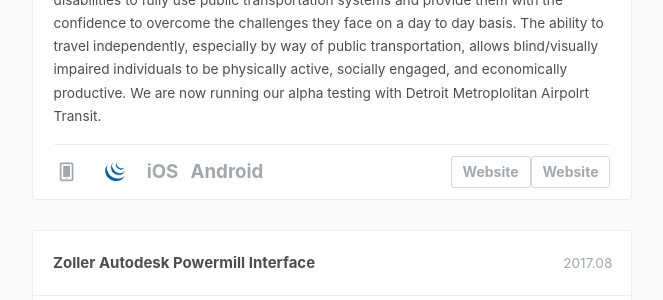
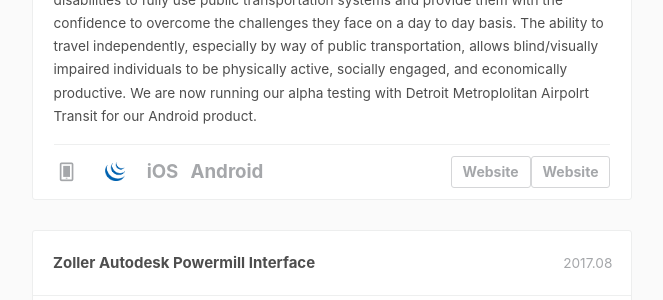
Before and after one commit to rapsoulhaonan/rapsoulhaonan.github.io, a Jekyll site: the page built from portfolio/index.html, in a window 1280 px wide and 900 px high, scrolled down 625 px. Shown: the part 361-661 px from the top of the window, without its empty margins (308-971 px from the left). Built offline with Jekyll 4.4.1, drawn with Linux system fonts in a browser that asks for light colours; nearby versions of some CDN libraries; comment, search, counter and statistics services are not loaded; some of the changed text lies outside the part shown.

Commit message:
Update index.html

```diff
--- a/portfolio/index.html
+++ b/portfolio/index.html
@@ -28,7 +28,7 @@
 							<img src="images/LookingBus.jpg">
 							<ul>
 								<li>
-									LookingBus is an orientation system for the blind that uses proprietary hardware to facilitate communication between blind pedestrians and bus drivers. The system is designed to assist with the challenges of finding bus stops, boarding the correct bus, and exiting at the correct destination. LookingBus aims to enable individuals with disabilities to fully use public transportation systems and provide them with the confidence to overcome the challenges they face on a day to day basis. The ability to travel independently, especially by way of public transportation, allows blind/visually impaired individuals to be physically active, socially engaged, and economically productive. We are now running our alpha testing with Detroit Metroplolitan Airpolrt Transit.
+									LookingBus is an orientation system for the blind that uses proprietary hardware to facilitate communication between blind pedestrians and bus drivers. The system is designed to assist with the challenges of finding bus stops, boarding the correct bus, and exiting at the correct destination. LookingBus aims to enable individuals with disabilities to fully use public transportation systems and provide them with the confidence to overcome the challenges they face on a day to day basis. The ability to travel independently, especially by way of public transportation, allows blind/visually impaired individuals to be physically active, socially engaged, and economically productive. We are now running our alpha testing with Detroit Metroplolitan Airpolrt Transit for our Android product.
 								</li>
 								<li class="skill">
 									<span class="cbp_tmicon-phone"></span>
```
